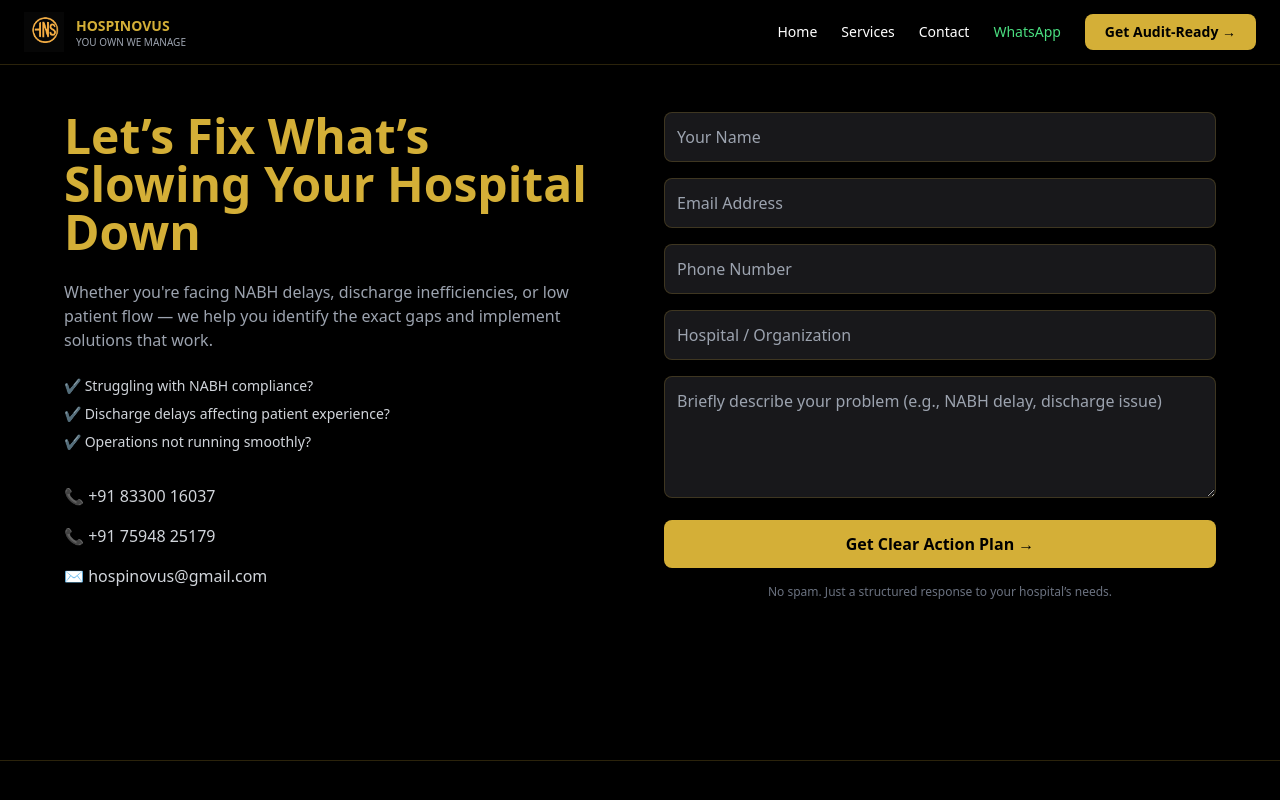
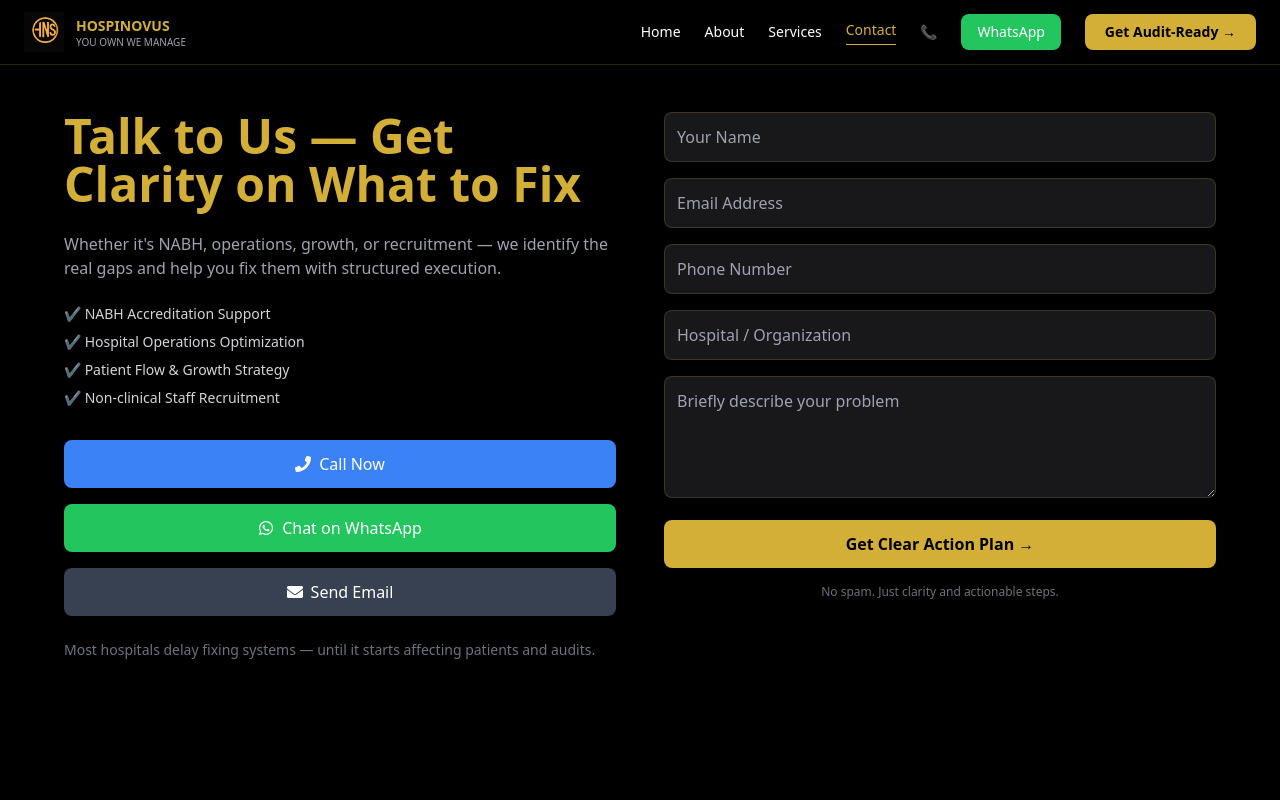
Before and after one commit to hospinovus-lgtm/hospinovus.com, a React (Vite) app: page /contact in a window 1280 px wide. Shown: the top 800 px of the page. Built offline with nearby package versions, Linux system fonts and the light colour scheme.

Commit message:
FIXED HEADER AND CONTACTS

```diff
--- a/src/components/Header.tsx
+++ b/src/components/Header.tsx
@@ -1,6 +1,6 @@
 import { useState } from "react"
-import { Link } from "react-router-dom"
-import { motion } from "framer-motion"
+import { NavLink } from "react-router-dom"
+import { motion, AnimatePresence } from "framer-motion"
 
 export default function Header() {
   const [menuOpen, setMenuOpen] = useState(false)
@@ -8,68 +8,83 @@ export default function Header() {
   const whatsappMessage = `Hello HOSPINOVUS,
 I would like to discuss improving my hospital operations.`
 
+  const navClass = ({ isActive }: { isActive: boolean }) =>
+    isActive
+      ? "text-gold border-b border-gold pb-1"
+      : "hover:text-gold transition"
+
   return (
     <header className="fixed top-0 left-0 w-full z-50 bg-black/90 backdrop-blur border-b border-gold/20">
 
       <div className="max-w-7xl mx-auto px-4 md:px-6 flex items-center justify-between h-16">
 
         {/* LOGO */}
-        <Link to="/" className="flex items-center gap-3">
-          <img
-            src="/logo.png"
-            alt="HOSPINOVUS Logo"
-            className="w-10 h-10 object-contain"
-          />
+        <NavLink to="/" className="flex items-center gap-3">
+          <img src="/logo.png" className="w-10 h-10 object-contain" />
           <div className="leading-tight">
             <p className="text-gold font-semibold text-sm">HOSPINOVUS</p>
             <p className="text-[10px] text-gray-400">YOU OWN WE MANAGE</p>
           </div>
-        </Link>
+        </NavLink>
 
         {/* DESKTOP NAV */}
         <nav className="hidden md:flex items-center gap-6 text-sm">
 
-          <Link to="/" className="hover:text-gold transition">Home</Link>
-          <Link to="/services" className="hover:text-gold transition">Services</Link>
-          <Link to="/contact" className="hover:text-gold transition">Contact</Link>
+          <NavLink to="/" className={navClass}>Home</NavLink>
+          <NavLink to="/about" className={navClass}>About</NavLink>
+          <NavLink to="/services" className={navClass}>Services</NavLink>
+          <NavLink to="/contact" className={navClass}>Contact</NavLink>
 
-          {/* 🔥 WHATSAPP QUICK ACTION */}
+          {/* CALL */}
+          <a href="tel:+918330016037" className="text-gray-300 hover:text-gold">
+            📞
+          </a>
+
+          {/* WHATSAPP */}
           <a
             href={`https://wa.me/918330016037?text=${encodeURIComponent(whatsappMessage)}`}
             target="_blank"
-            className="text-green-400 font-medium hover:underline"
+            className="bg-green-500 text-white px-4 py-2 rounded-lg text-sm"
           >
             WhatsApp
           </a>
 
-          {/* 🔥 PRIMARY CTA */}
-          <Link
+          {/* CTA */}
+          <NavLink
             to="/contact"
-            className="bg-gold text-black px-5 py-2 rounded-lg font-semibold hover:shadow-[0_0_15px_rgba(255,215,0,0.5)] transition"
+            className="bg-gold text-black px-5 py-2 rounded-lg font-semibold"
           >
             Get Audit-Ready →
-          </Link>
+          </NavLink>
         </nav>
 
-        {/* MOBILE MENU BUTTON */}
+        {/* MOBILE BUTTON */}
         <button
           className="md:hidden text-gold text-2xl"
           onClick={() => setMenuOpen(true)}
         >
           ☰
         </button>
-
       </div>
 
       {/* MOBILE MENU */}
+      <AnimatePresence>
         {menuOpen && (
+          <>
+            <motion.div
+              initial={{ opacity: 0 }}
+              animate={{ opacity: 0.6 }}
+              exit={{ opacity: 0 }}
+              onClick={() => setMenuOpen(false)}
+              className="fixed inset-0 bg-black z-40"
+            />
+
             <motion.div
               initial={{ x: "100%" }}
               animate={{ x: 0 }}
               exit={{ x: "100%" }}
-          className="fixed top-0 right-0 w-3/4 h-full bg-black p-6 flex flex-col gap-6 text-lg z-50"
+              className="fixed top-0 right-0 w-3/4 h-full bg-black p-6 flex flex-col gap-6 text-lg z-50 border-l border-gold/20"
             >
-
               <button
                 className="text-right text-2xl text-gold"
                 onClick={() => setMenuOpen(false)}
@@ -77,30 +92,47 @@ I would like to discuss improving my hospital operations.`
                 ✕
               </button>
 
-          <Link to="/" onClick={() => setMenuOpen(false)}>Home</Link>
-          <Link to="/services" onClick={() => setMenuOpen(false)}>Services</Link>
-          <Link to="/contact" onClick={() => setMenuOpen(false)}>Contact</Link>
+              <NavLink to="/" onClick={() => setMenuOpen(false)} className={navClass}>Home</NavLink>
+              <NavLink to="/about" onClick={() => setMenuOpen(false)} className={navClass}>About</NavLink>
+              <NavLink to="/services" onClick={() => setMenuOpen(false)} className={navClass}>Services</NavLink>
+              <NavLink to="/contact" onClick={() => setMenuOpen(false)} className={navClass}>Contact</NavLink>
 
-          {/* 🔥 WHATSAPP */}
+              {/* CONTACT HUB */}
+              <div className="space-y-3 pt-4 border-t border-gold/20">
+
+                <a href="tel:+918330016037" className="block bg-blue-500 text-white py-3 rounded-lg text-center">
+                  📞 Call Now
+                </a>
+
                 <a
                   href={`https://wa.me/918330016037?text=${encodeURIComponent(whatsappMessage)}`}
                   target="_blank"
-            className="bg-green-500 text-white px-4 py-3 rounded-lg text-center font-medium"
+                  className="block bg-green-500 text-white py-3 rounded-lg text-center"
                 >
-            Chat on WhatsApp
+                  💬 WhatsApp
                 </a>
 
-          {/* 🔥 PRIMARY CTA */}
-          <Link
+                <a
+                  href="mailto:hospinovus@gmail.com"
+                  className="block bg-gray-700 text-white py-3 rounded-lg text-center"
+                >
+                  ✉ Email
+                </a>
+
+              </div>
+
+              <NavLink
                 to="/contact"
                 onClick={() => setMenuOpen(false)}
                 className="bg-gold text-black px-4 py-3 rounded-lg text-center font-semibold"
               >
                 Get Audit-Ready →
-          </Link>
+              </NavLink>
 
             </motion.div>
+          </>
         )}
+      </AnimatePresence>
 
     </header>
   )
--- a/src/pages/Contact.tsx
+++ b/src/pages/Contact.tsx
@@ -26,7 +26,6 @@ export default function Contact() {
   const [status, setStatus] = useState<"" | "success" | "error">("")
   const [loading, setLoading] = useState(false)
 
-  // PREFILL
   useEffect(() => {
     const params = new URLSearchParams(location.search)
     const service = params.get("service")
@@ -55,7 +54,6 @@ export default function Contact() {
 
   const handleSubmit = async (e: React.FormEvent) => {
     e.preventDefault()
-
     if (loading) return
 
     setLoading(true)
@@ -95,48 +93,66 @@ export default function Contact() {
     }
   }
 
-  const whatsappLink = `https://wa.me/918330016037?text=${encodeURIComponent(
-    `Hello HOSPINOVUS,
+  const whatsappMessage = `Hello HOSPINOVUS,
 Name: ${formData.name}
 Phone: ${formData.phone}
 Organization: ${formData.organization}
 Requirement: ${formData.message}`
-  )}`
 
   return (
     <div className="bg-black text-white pt-28 pb-20 px-4 md:px-6">
       <div className="max-w-6xl mx-auto grid md:grid-cols-2 gap-12">
 
-        {/* 🔥 LEFT SIDE */}
+        {/* 🔥 LEFT */}
         <div>
           <h1 className="text-3xl md:text-5xl font-bold text-gold mb-6">
-            Let’s Fix What’s Slowing Your Hospital Down
+            Talk to Us — Get Clarity on What to Fix
           </h1>
 
           <p className="text-gray-400 mb-6">
-            Whether you're facing NABH delays, discharge inefficiencies, or low patient flow —
-            we help you identify the exact gaps and implement solutions that work.
+            Whether it's NABH, operations, growth, or recruitment —
+            we identify the real gaps and help you fix them with structured execution.
           </p>
 
-          {/* 🔥 PAIN TRIGGERS */}
+          {/* 🔥 SERVICES REMINDER */}
           <div className="text-gray-300 text-sm space-y-2 mb-8">
-            <p>✔ Struggling with NABH compliance?</p>
-            <p>✔ Discharge delays affecting patient experience?</p>
-            <p>✔ Operations not running smoothly?</p>
+            <p>✔ NABH Accreditation Support</p>
+            <p>✔ Hospital Operations Optimization</p>
+            <p>✔ Patient Flow & Growth Strategy</p>
+            <p>✔ Non-clinical Staff Recruitment</p>
           </div>
 
-          {/* 🔥 CONTACT OPTIONS */}
-          <div className="space-y-4 text-gray-300">
-            <a href="tel:+918330016037" className="block hover:text-gold">
-              📞 +91 83300 16037
+          {/* 🔥 CONTACT BUTTONS (UPGRADED) */}
+          <div className="space-y-4">
+
+            <a
+              href="tel:+918330016037"
+              className="flex items-center justify-center gap-2 bg-blue-500 text-white py-3 rounded-lg font-medium"
+            >
+              <FaPhone /> Call Now
             </a>
-            <a href="tel:+917594825179" className="block hover:text-gold">
-              📞 +91 75948 25179
+
+            <a
+              href={`https://wa.me/918330016037?text=${encodeURIComponent(whatsappMessage)}`}
+              target="_blank"
+              className="flex items-center justify-center gap-2 bg-green-500 text-white py-3 rounded-lg font-medium"
+            >
+              <FaWhatsapp /> Chat on WhatsApp
             </a>
-            <a href="mailto:hospinovus@gmail.com" className="block hover:text-gold">
-              ✉ hospinovus@gmail.com
+
+            <a
+              href="mailto:hospinovus@gmail.com"
+              className="flex items-center justify-center gap-2 bg-gray-700 text-white py-3 rounded-lg font-medium"
+            >
+              <FaEnvelope /> Send Email
             </a>
+
           </div>
+
+          {/* 🔥 URGENCY */}
+          <p className="text-gray-500 text-sm mt-6">
+            Most hospitals delay fixing systems — until it starts affecting patients and audits.
+          </p>
         </div>
 
         {/* 🔥 FORM */}
@@ -185,7 +201,7 @@ Requirement: ${formData.message}`
 
           <textarea
             name="message"
-            placeholder="Briefly describe your problem (e.g., NABH delay, discharge issue)"
+            placeholder="Briefly describe your problem"
             rows={4}
             value={formData.message}
             onChange={handleChange}
@@ -193,7 +209,6 @@ Requirement: ${formData.message}`
           />
           {errors.message && <p className="text-red-400 text-sm">{errors.message}</p>}
 
-          {/* 🔥 CTA */}
           <button
             type="submit"
             disabled={loading}
@@ -202,9 +217,8 @@ Requirement: ${formData.message}`
             {loading ? "Submitting..." : "Get Clear Action Plan →"}
           </button>
 
-          {/* 🔥 TRUST */}
           <p className="text-gray-500 text-xs text-center">
-            No spam. Just a structured response to your hospital’s needs.
+            No spam. Just clarity and actionable steps.
           </p>
 
           {/* SUCCESS */}
@@ -217,7 +231,11 @@ Requirement: ${formData.message}`
                   <FaPhone />
                 </a>
 
-                <a href={whatsappLink} target="_blank" className="text-green-400">
+                <a
+                  href={`https://wa.me/918330016037?text=${encodeURIComponent(whatsappMessage)}`}
+                  target="_blank"
+                  className="text-green-400"
+                >
                   <FaWhatsapp />
                 </a>
 
```
Lines whose indentation alone changed are shown as unchanged.
